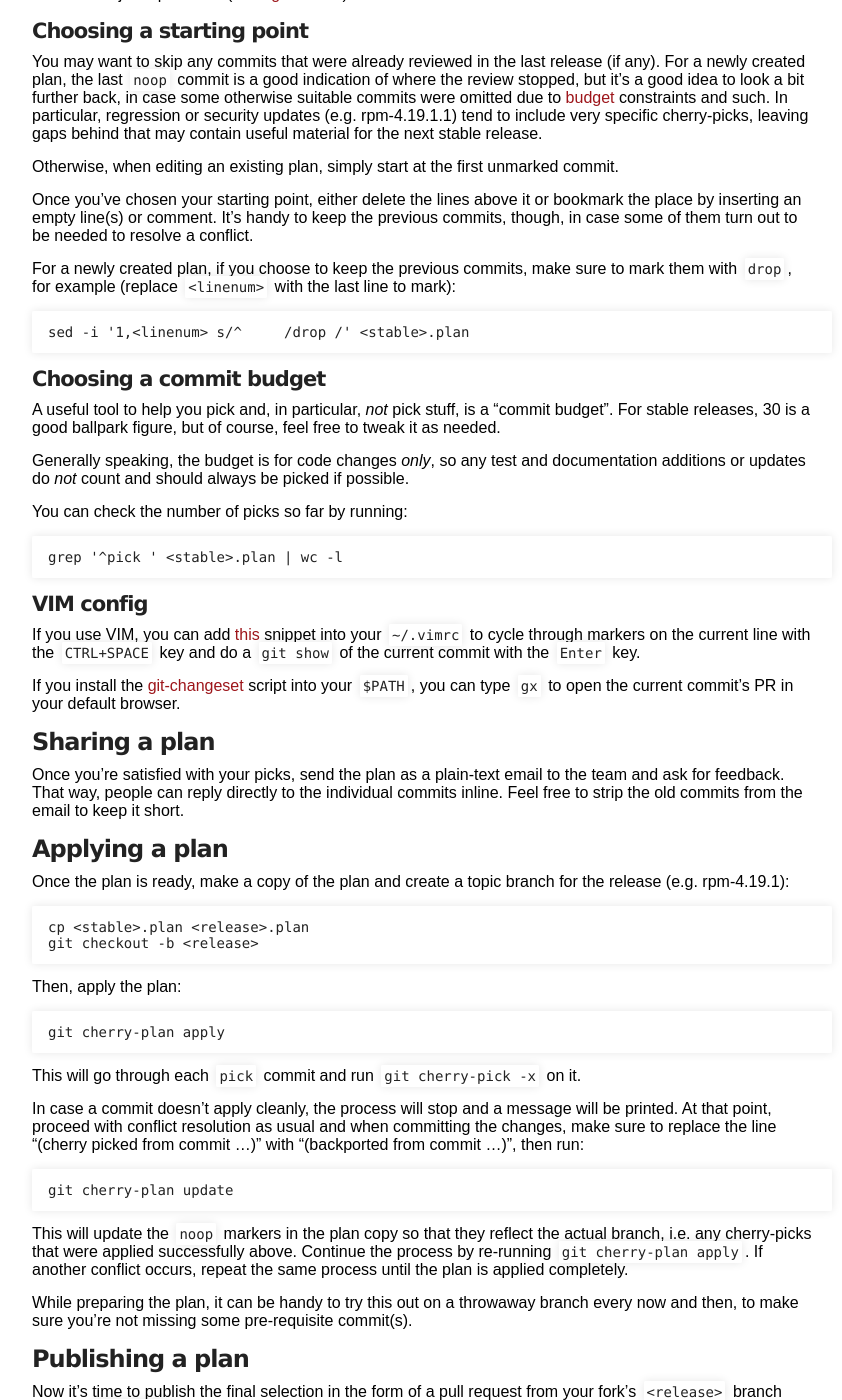
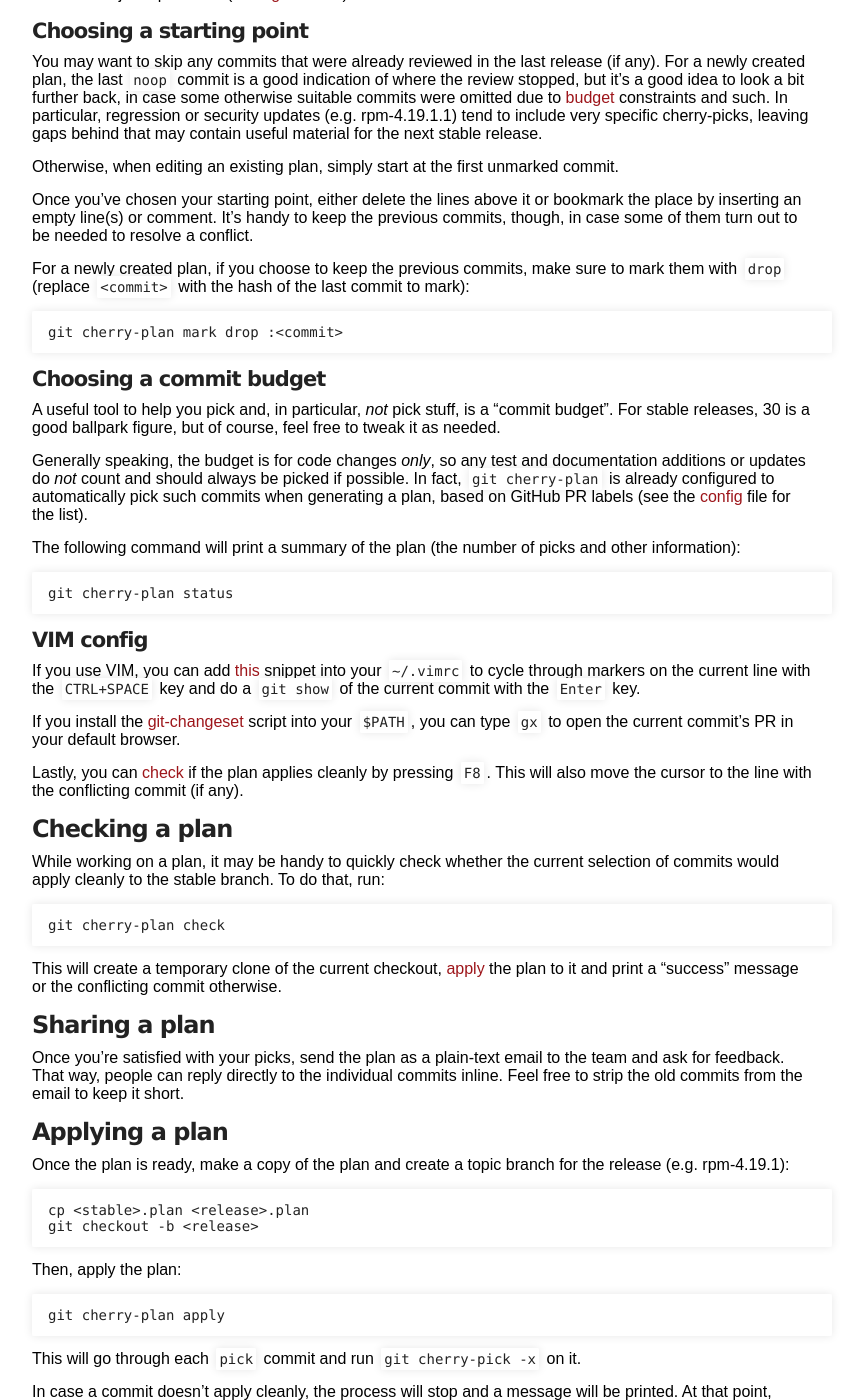
Before and after one commit to rpm-software-management/rpm-web, a Jekyll site: the page built from devel_doc/release_maintaince.md, in a window 1280 px wide and 1400 px high, scrolled down 2638 px. Shown: the whole window, without its empty margins (218-1060 px from the left). Built offline with Jekyll 4.4.1, drawn with Linux system fonts in a browser that asks for light colours.

Commit message:
Update release guide for latest git-cherry-plan

````diff
--- a/devel_doc/release_maintaince.md
+++ b/devel_doc/release_maintaince.md
@@ -180,11 +180,11 @@ keep the previous commits, though, in case some of them turn out to be needed
 to resolve a conflict.
 
 For a newly created plan, if you choose to keep the previous commits, make sure
-to mark them with `drop`, for example (replace `<linenum>` with the last line
+to mark them with `drop` (replace `<commit>` with the hash of the last commit
 to mark):
 
 ```
-sed -i '1,<linenum> s/^     /drop /' <stable>.plan
+git cherry-plan mark drop :<commit>
 ```
 
 #### Choosing a commit budget
@@ -195,12 +195,15 @@ course, feel free to tweak it as needed.
 
 Generally speaking, the budget is for code changes *only*, so any test and
 documentation additions or updates do *not* count and should always be picked
-if possible.
+if possible.  In fact, `git cherry-plan` is already configured to automatically
+pick such commits when generating a plan, based on GitHub PR labels (see the
+[config](gitconfig) file for the list).
 
-You can check the number of picks so far by running:
+The following command will print a summary of the plan (the number of picks and
+other information):
 
 ```
-grep '^pick ' <stable>.plan | wc -l
+git cherry-plan status
 ```
 
 #### VIM config
@@ -211,6 +214,24 @@ cycle through markers on the current line with the `CTRL+SPACE` key and do a
 
 If you install the [git-changeset](git-changeset) script into your `$PATH`, you
 can type `gx` to open the current commit's PR in your default browser.
+
+Lastly, you can [check](#checking-a-plan) if the plan applies cleanly by
+pressing `F8`.  This will also move the cursor to the line with the conflicting
+commit (if any).
+
+### Checking a plan
+
+While working on a plan, it may be handy to quickly check whether the current
+selection of commits would apply cleanly to the stable branch.  To do that,
+run:
+
+```
+git cherry-plan check
+```
+
+This will create a temporary clone of the current checkout,
+[apply](#applying-a-plan) the plan to it and print a "success" message or the
+conflicting commit otherwise.
 
 ### Sharing a plan
 
````
